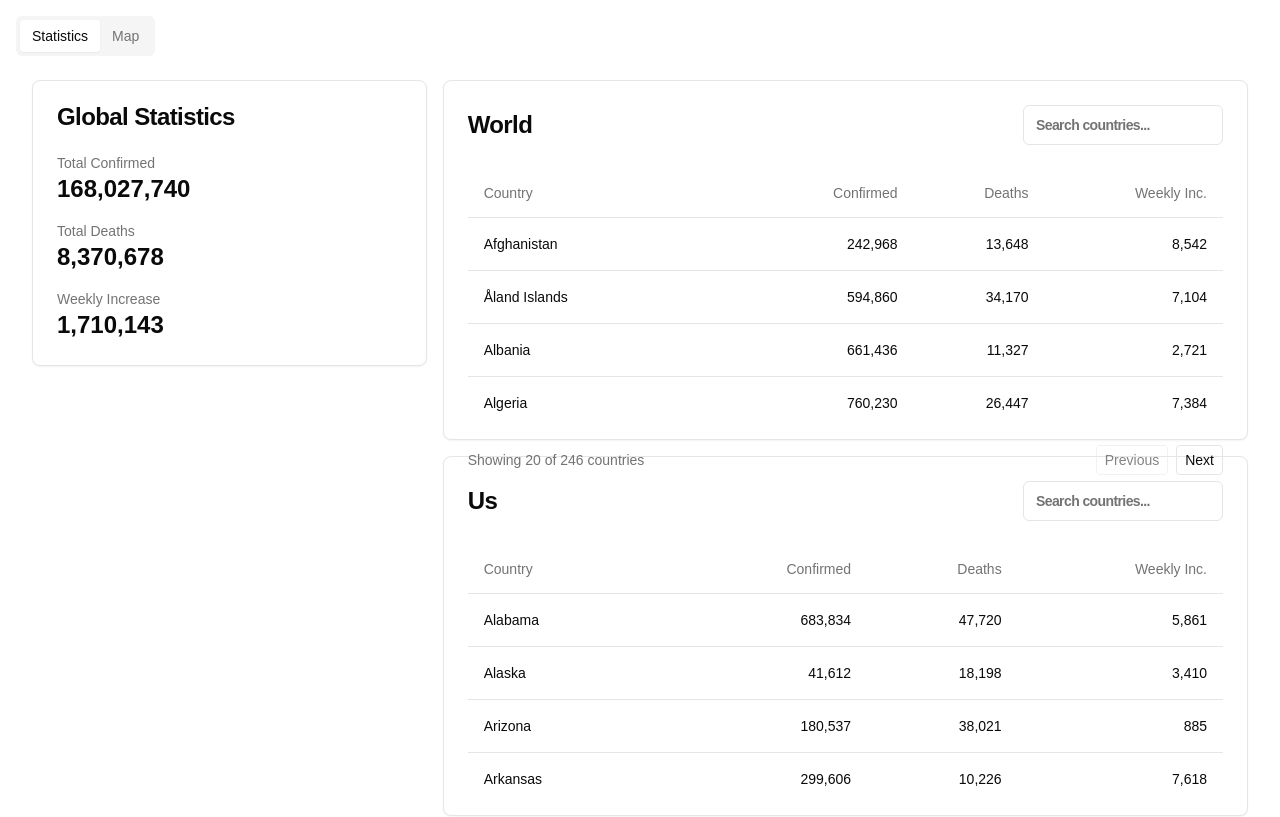
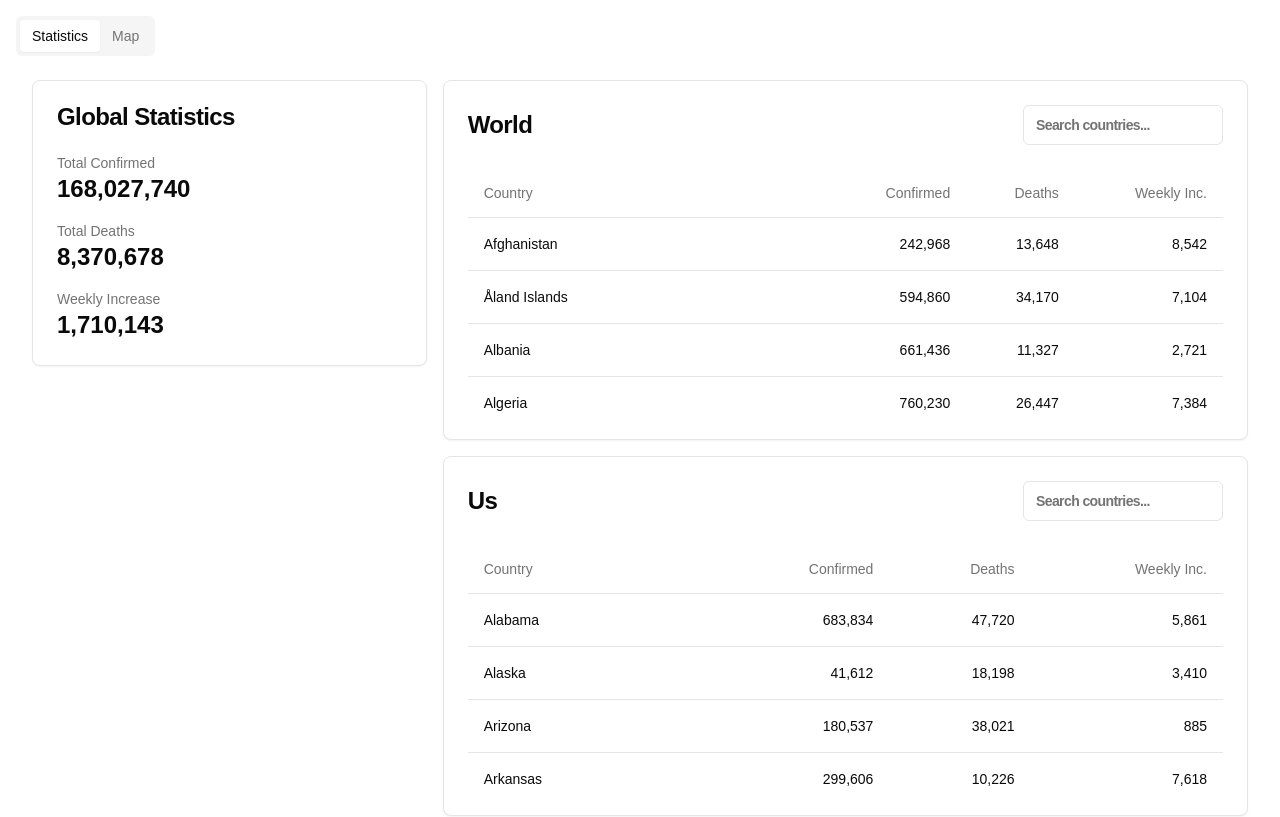
Before and after one commit to UditKarth/covid-dashboard, a Next.js app: page / in a window 1280 px wide. Shown: the top 817 px of the page. Built offline with nearby package versions, Linux system fonts and the light colour scheme.

Commit message:
removed pagination

```diff
--- a/components/region-stats.tsx
+++ b/components/region-stats.tsx
@@ -14,19 +14,10 @@ interface RegionStatsProps {
 
 export function RegionStats({ title, stats }: RegionStatsProps) {
   const [search, setSearch] = useState('')
-  const [page, setPage] = useState(1)
-  const itemsPerPage = 20
 
   const filteredStats = stats.filter(stat =>
     stat.name.toLowerCase().includes(search.toLowerCase())
   )
-
-  const paginatedStats = filteredStats.slice(
-    (page - 1) * itemsPerPage,
-    page * itemsPerPage
-  )
-
-  const totalPages = Math.ceil(filteredStats.length / itemsPerPage)
 
   return (
     <Card className="h-[45vh]">
@@ -44,7 +35,7 @@ export function RegionStats({ title, stats }: RegionStatsProps) {
       <CardContent>
         <ScrollArea className="h-[calc(45vh-100px)]">
           <Table>
-            <TableHeader>
+            <TableHeader className="sticky top-0 bg-background">
               <TableRow>
                 <TableHead>Country</TableHead>
                 <TableHead className="text-right">Confirmed</TableHead>
@@ -53,7 +44,7 @@ export function RegionStats({ title, stats }: RegionStatsProps) {
               </TableRow>
             </TableHeader>
             <TableBody>
-              {paginatedStats.map((stat) => (
+              {filteredStats.map((stat) => (
                 <TableRow key={stat.code}>
                   <TableCell className="font-medium">{stat.name}</TableCell>
                   <TableCell className="text-right">{stat.confirmed.toLocaleString()}</TableCell>
@@ -64,27 +55,6 @@ export function RegionStats({ title, stats }: RegionStatsProps) {
             </TableBody>
           </Table>
         </ScrollArea>
-        <div className="flex justify-between items-center mt-4">
-          <span className="text-sm text-muted-foreground">
-            Showing {paginatedStats.length} of {filteredStats.length} countries
-          </span>
-          <div className="flex gap-2">
-            <button
-              className="px-2 py-1 text-sm rounded border disabled:opacity-50"
-              onClick={() => setPage(p => Math.max(1, p - 1))}
-              disabled={page === 1}
-            >
-              Previous
-            </button>
-            <button
-              className="px-2 py-1 text-sm rounded border disabled:opacity-50"
-              onClick={() => setPage(p => Math.min(totalPages, p + 1))}
-              disabled={page === totalPages}
-            >
-              Next
-            </button>
-          </div>
-        </div>
       </CardContent>
     </Card>
   )
```
